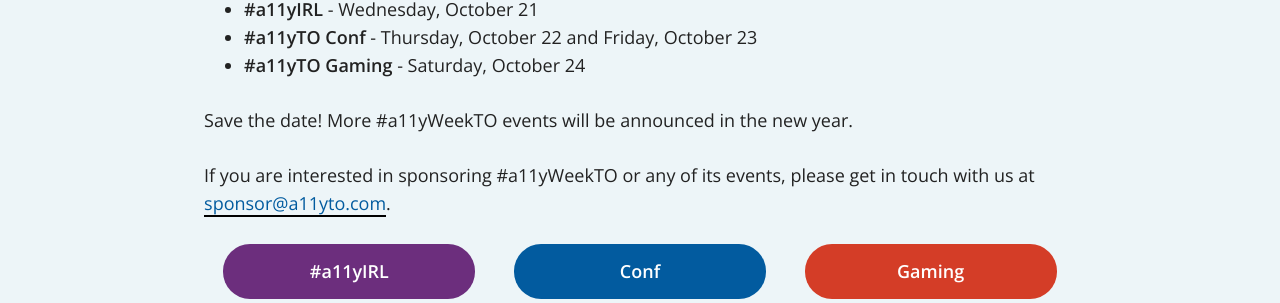
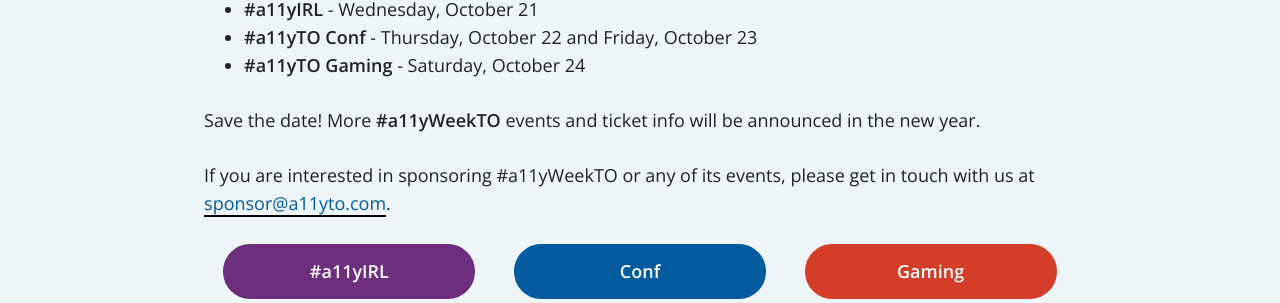
Before and after one commit to a11yTO/A11yTO-Main, a Jekyll site: the page built from index.html, in a window 1280 px wide. Shown: the part 687-990 px from the top of the page. Built offline with Jekyll 4.4.1, drawn with Linux system fonts in a browser that asks for light colours.

Commit message:
Update copy

```diff
--- a/index.html
+++ b/index.html
@@ -17,7 +17,7 @@ description: Accessibility Toronto
           <li><strong>#a11yTO Conf</strong> - Thursday, October 22 and Friday, October 23</li>
           <li><strong>#a11yTO Gaming</strong> - Saturday, October 24</li>
         </ul>
-        <p>Save the date! More #a11yWeekTO events will be announced in the new year.</p>
+        <p>Save the date! More <strong>#a11yWeekTO</strong> events and ticket info will be announced in the new year.</p>
         <p>If you are interested in sponsoring #a11yWeekTO or any of its events, please get in touch with us at <a href="mailto:sponsor@a11yto.com">sponsor@a11yto.com</a>.</p>
 
 
```
